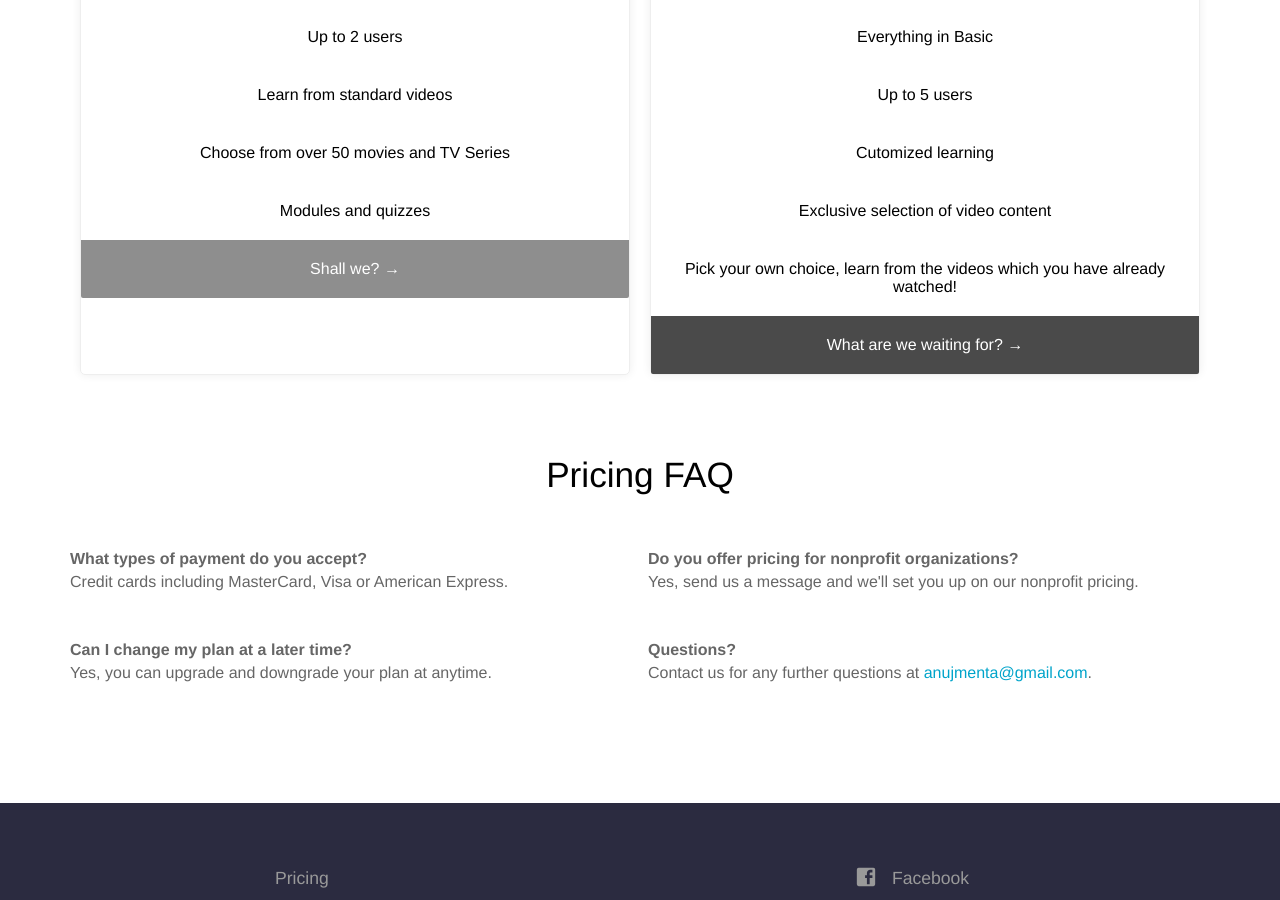
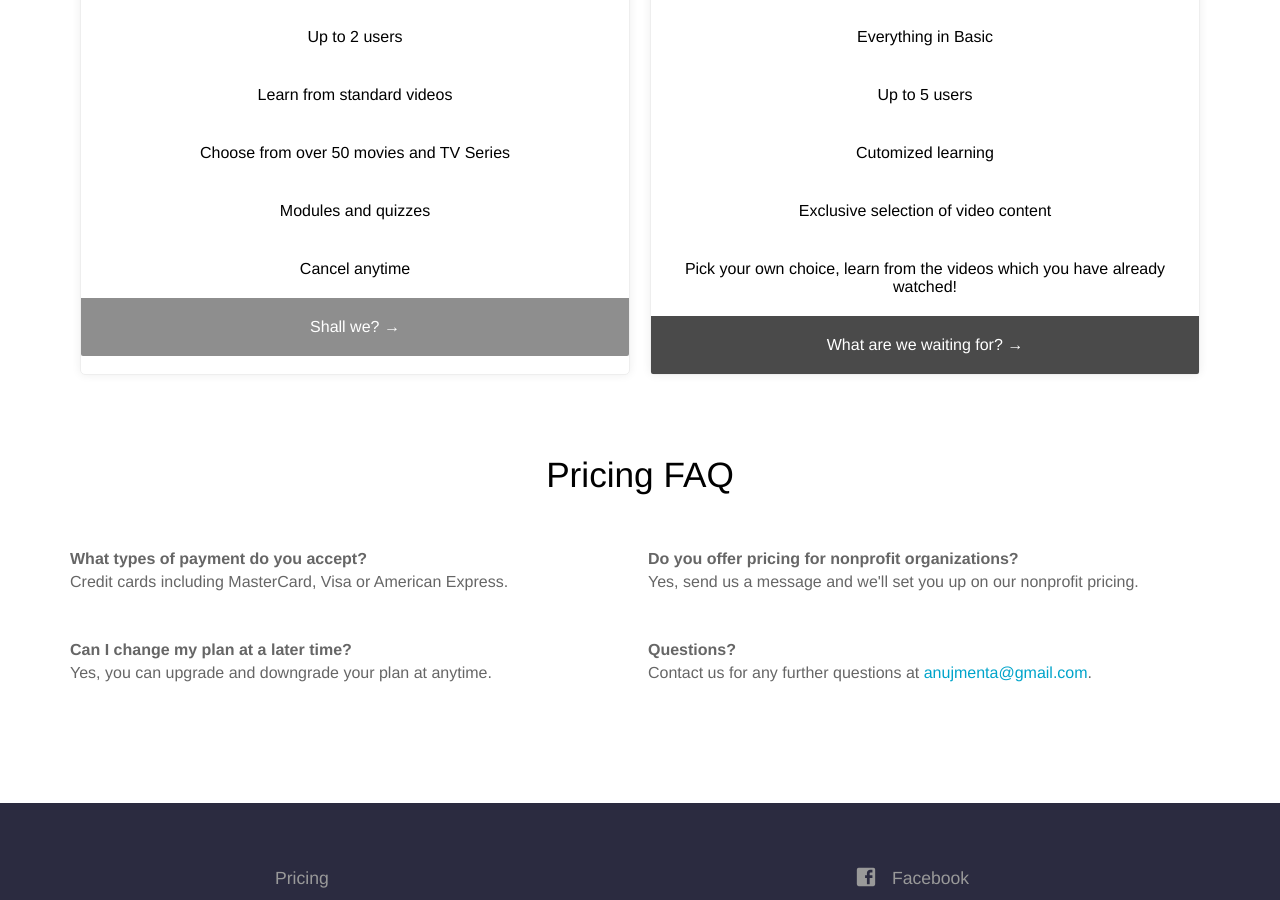
Before and after one commit to damocleseng/damocleseng.github.io, a Jekyll site: the page built from pricing.html, in a window 1280 px wide and 900 px high, scrolled down 462 px. Built offline with Jekyll 4.4.1, drawn with Linux system fonts in a browser that asks for light colours.

Commit message:
more changes

```diff
--- a/pricing.html
+++ b/pricing.html
@@ -15,6 +15,8 @@ pricing_table:
       - text: Choose from over 50 movies and TV Series
         highlight: false
       - text: Modules and quizzes
+        highlight: false
+      - text: Cancel anytime
         highlight: false
     call_to_action:
       link: http://damocles.in/pricing/
```
